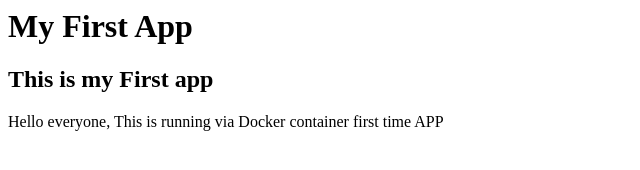
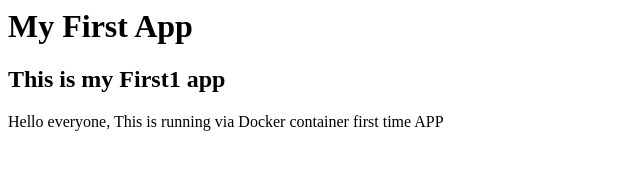
Before and after one commit to ramalaxmibandi/jenkins-exercise, a plain HTML site: page files/index.html in a window 1280 px wide. Shown: the full height of the page, 0-640 px from the left. Drawn offline with Linux system fonts and the light colour scheme.

Commit message:
my new commit

```diff
--- a/files/index.html
+++ b/files/index.html
@@ -5,7 +5,7 @@
   <body>
     <div class="container">
       <h1>My First App</h1>
-      <h2>This is my First app</h2>
+      <h2>This is my First1 app</h2>
       <p>Hello everyone, This is running via Docker container first time APP</p>
     </div>
   </body>
```
Also changed, not shown: 2 other files.
